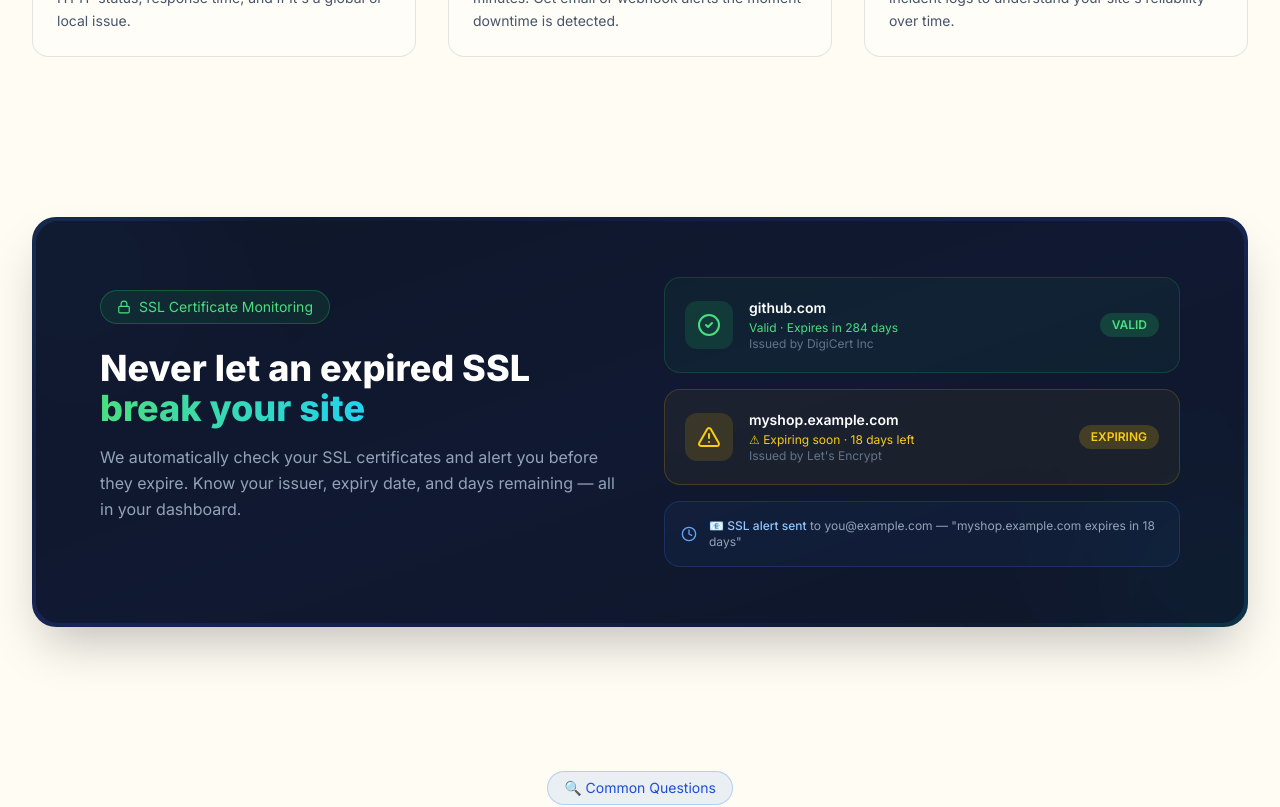
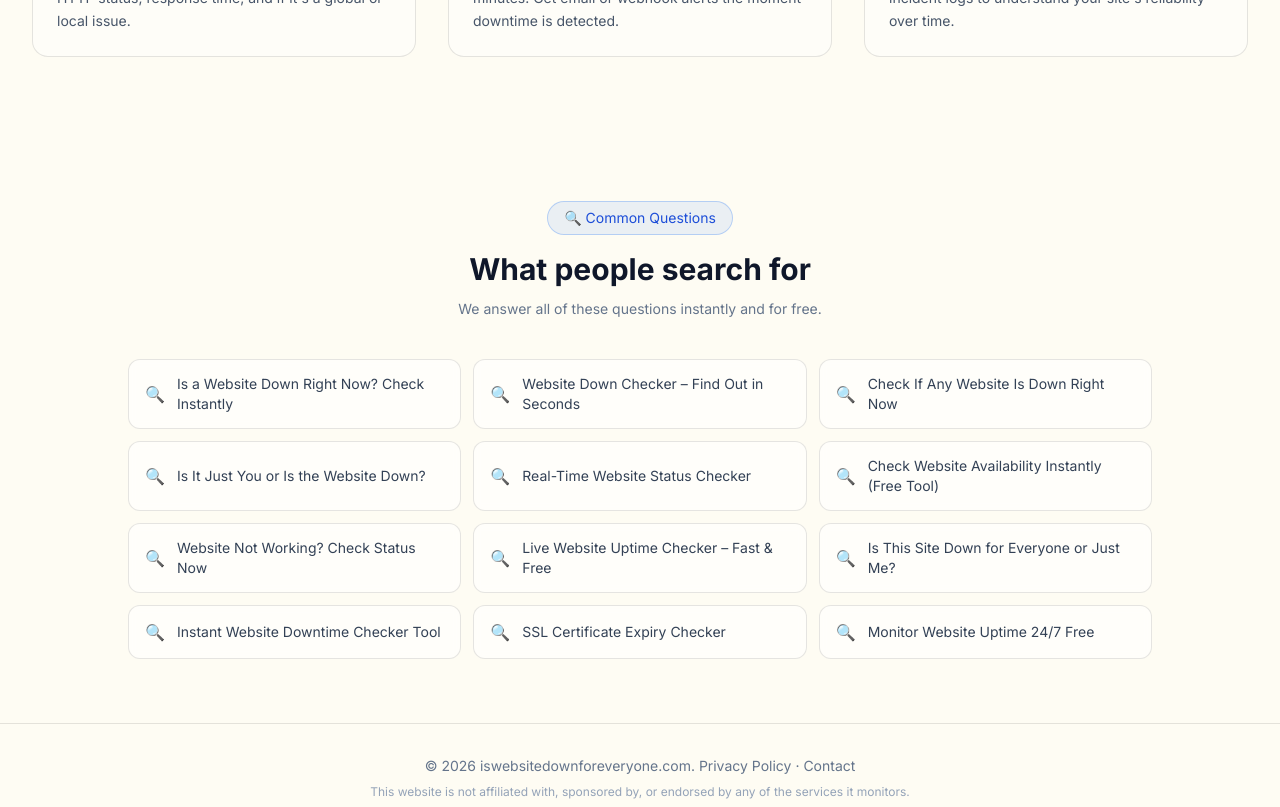
Before and after one commit to ckmhender-lang/iswebsitedownforeveryone, a Next.js app: page / in a window 1280 px wide. Shown: the part 860-1667 px from the top of the page. Built offline with nearby package versions, Linux system fonts and the light colour scheme; no server answers.

Commit message:
Remove SSL Certificate Monitoring section from homepage

```diff
--- a/src/app/page.tsx
+++ b/src/app/page.tsx
@@ -2,7 +2,7 @@ import { Metadata } from "next";
 import Link from "next/link";
 import Image from "next/image";
 import { CheckerForm } from "@/components/checker-form";
-import { Shield, Zap, BarChart3, ArrowUp, ArrowDown, Lock, CheckCircle2, AlertTriangle, Clock4 } from "lucide-react";
+import { Shield, Zap, BarChart3, ArrowUp, ArrowDown } from "lucide-react";
 
 export const metadata: Metadata = {
   title: "Is Website Down Right Now? Check Instantly – Free Tool",
@@ -96,76 +96,7 @@ export default function HomePage() {
         </div>
       </section>
 
-      {/* SSL Certificate Monitoring */}
-      <section className="container py-20">
-        <div className="relative overflow-hidden rounded-3xl bg-gradient-to-br from-slate-900 via-blue-950 to-slate-900 p-1 shadow-2xl">
-          {/* glow rings */}
-          <div className="absolute -top-24 -left-24 h-64 w-64 rounded-full bg-blue-500/20 blur-3xl pointer-events-none" />
-          <div className="absolute -bottom-24 -right-24 h-64 w-64 rounded-full bg-cyan-500/20 blur-3xl pointer-events-none" />
 
-          <div className="relative rounded-[22px] bg-slate-900/80 backdrop-blur-sm px-8 py-12 md:px-16 md:py-14">
-            <div className="grid grid-cols-1 lg:grid-cols-2 gap-12 items-center">
-
-              {/* Left – copy */}
-              <div>
-                <div className="inline-flex items-center gap-2 rounded-full border border-green-500/30 bg-green-500/10 px-4 py-1.5 text-sm text-green-400 mb-6">
-                  <Lock className="h-3.5 w-3.5" />
-                  SSL Certificate Monitoring
-                </div>
-                <h2 className="text-3xl md:text-4xl font-extrabold text-white mb-4 leading-tight">
-                  Never let an expired SSL{" "}
-                  <span className="text-transparent bg-clip-text bg-gradient-to-r from-green-400 to-cyan-400">
-                    break your site
-                  </span>
-                </h2>
-                <p className="text-slate-400 text-base leading-relaxed mb-8">
-                  We automatically check your SSL certificates and alert you before they expire.
-                  Know your issuer, expiry date, and days remaining — all in your dashboard.
-                </p>
-
-              </div>
-
-              {/* Right – mock SSL card */}
-              <div className="flex flex-col gap-4">
-                {/* Valid cert */}
-                <div className="rounded-2xl border border-green-500/20 bg-green-500/5 p-5 flex items-center gap-4">
-                  <div className="flex h-12 w-12 items-center justify-center rounded-xl bg-green-500/15 flex-shrink-0">
-                    <CheckCircle2 className="h-6 w-6 text-green-400" />
-                  </div>
-                  <div className="min-w-0">
-                    <p className="text-white font-semibold text-sm">github.com</p>
-                    <p className="text-green-400 text-xs mt-0.5">Valid · Expires in 284 days</p>
-                    <p className="text-slate-500 text-xs">Issued by DigiCert Inc</p>
-                  </div>
-                  <span className="ml-auto text-xs font-semibold bg-green-500/20 text-green-400 px-3 py-1 rounded-full flex-shrink-0">VALID</span>
-                </div>
-
-                {/* Expiring soon */}
-                <div className="rounded-2xl border border-yellow-500/20 bg-yellow-500/5 p-5 flex items-center gap-4">
-                  <div className="flex h-12 w-12 items-center justify-center rounded-xl bg-yellow-500/15 flex-shrink-0">
-                    <AlertTriangle className="h-6 w-6 text-yellow-400" />
-                  </div>
-                  <div className="min-w-0">
-                    <p className="text-white font-semibold text-sm">myshop.example.com</p>
-                    <p className="text-yellow-400 text-xs mt-0.5">⚠ Expiring soon · 18 days left</p>
-                    <p className="text-slate-500 text-xs">Issued by Let&apos;s Encrypt</p>
-                  </div>
-                  <span className="ml-auto text-xs font-semibold bg-yellow-500/20 text-yellow-400 px-3 py-1 rounded-full flex-shrink-0">EXPIRING</span>
-                </div>
-
-                {/* Alert sent */}
-                <div className="rounded-2xl border border-blue-500/20 bg-blue-500/5 p-4 flex items-center gap-3">
-                  <Clock4 className="h-4 w-4 text-blue-400 flex-shrink-0" />
-                  <p className="text-slate-400 text-xs">
-                    📧 <span className="text-blue-300 font-medium">SSL alert sent</span> to you@example.com — &quot;myshop.example.com expires in 18 days&quot;
-                  </p>
-                </div>
-              </div>
-
-            </div>
-          </div>
-        </div>
-      </section>
 
 
 
```
